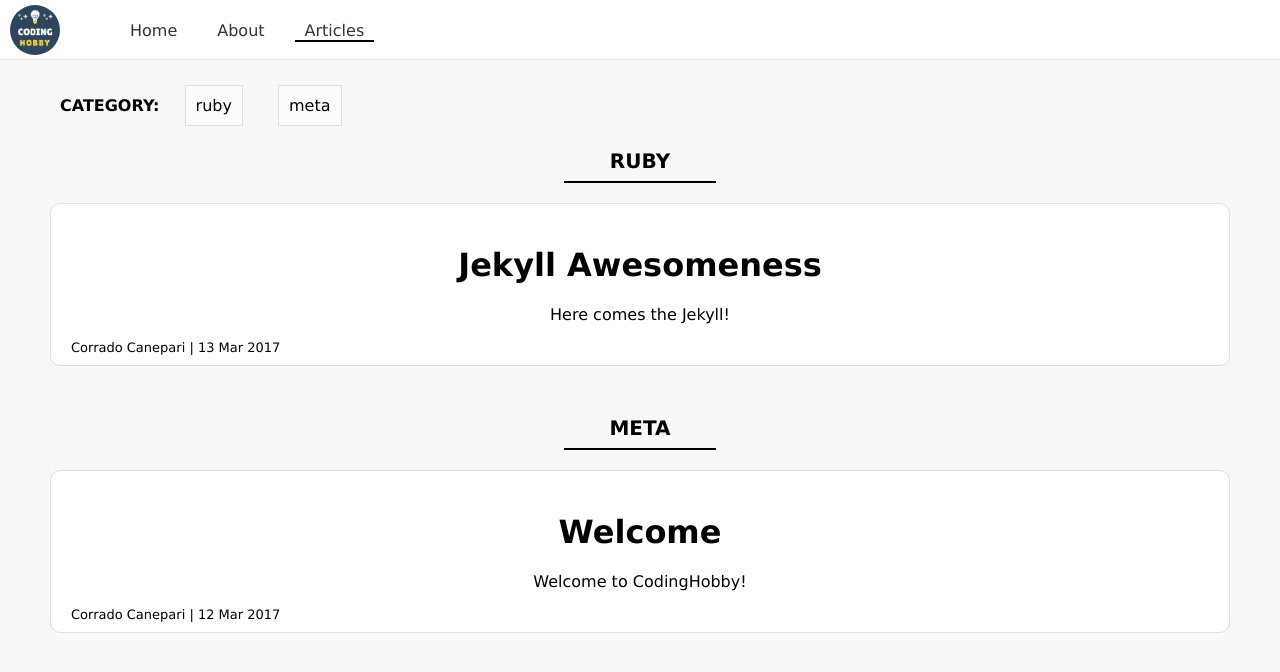
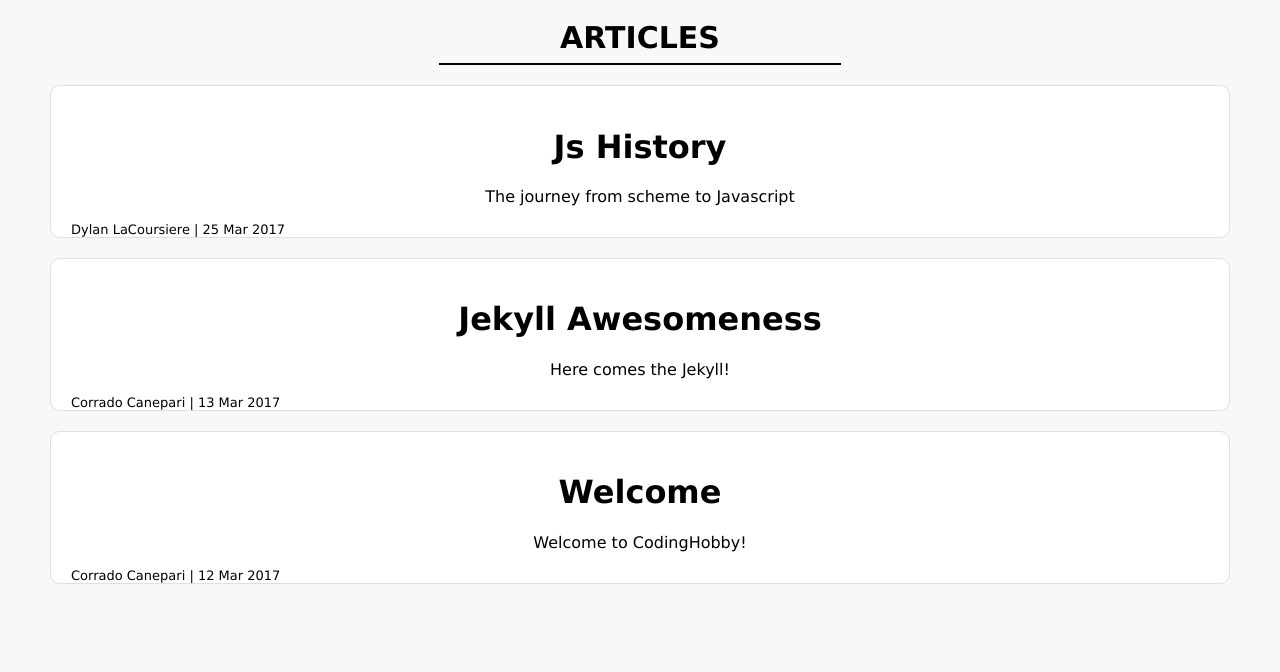
Before and after one commit to CodingHobby/codinghobby.github.io, a Jekyll site: the page built from articles.html, in a window 1280 px wide. Shown: the top 672 px of the page. Built offline with Jekyll 4.4.1, drawn with Linux system fonts in a browser that asks for light colours.

Commit message:
Added History of JS

```diff
--- a/_layouts/articles.html
+++ b/_layouts/articles.html
@@ -6,27 +6,11 @@
 </head>
 
 <body id="articles" class="posts">
-	{% include nav.html %}
-	<div class="page-content-wrapper">
-		<div class="categories">
-			<span class="cat">Category:</span>
-			{% for category_stuff in site.categories reversed %}
-			{% assign category = category_stuff | first %}
-			<a href="/articles#{{category}}">
-				<div class="box category">
-					{{category}}
-				</div>
-			</a>
-			{%endfor%}
-		</div>
-
-		{% assign posts = site.posts | group_by:"categories" %} {% for category_stuff in site.categories reversed %} {% assign category
-		= category_stuff | first %}
 	<div class="title">
-			<h1 name="{{category}}">{{category}}</h1>
+		<h1>Articles</h1>
 		<hr>
 	</div>
-		{% for stuff in posts %} {% for post in stuff.items %} {% if post.categories contains category %}
+	{%for post in site.posts%}
 	<a href="{{post.url}}">
 		<div class="box">
 			<h1> {{post.title}}</h1>
@@ -36,7 +20,7 @@
 			</div>
 		</div>
 	</a>
-		{% endif %} {% endfor %} {% endfor %} {% endfor %}
+	{% endfor %}
 	</div>
 </body>
 
--- /dev/null
+++ b/_posts/2017-03-25-js-history.md
@@ -0,0 +1,51 @@
+---
+date: 2017-03-25
+author: Dylan LaCoursiere
+excerpt: The journey from scheme to Javascript
+layout: post
+category: History
+---
+
+
+In May 1995, Brendan Eich was hired by Netscape with the promise that he could implement a "[scheme in the browser.](https://brendaneich.com/2008/04/popularity/)" He convinced Netscape's boss that a unique, quickly-made language aimed at designers and developers was the right direction for Netscape Navigator, which was fighting tooth-and-claw with Java at the time.
+
+Netscape founder Marc Andreessen named the language prototype Mocha at first, but it went through [several different names](https://www.w3.org/community/webed/wiki/A_Short_History_of_JavaScript) over the next few years.
+
+Netscape decided that the best course of action to make the web more dynamic and accessible to enthusiasts, designers, and developers was to give HTML a simple-to-understand scripting language that laymen could pick up, but could also play alongside larger, more "enterprise-grade" languages like [Java](http://www.computerworld.com.au/article/255293/a-z_programming_languages_javascript/).
+
+The original idea was that the language was meant to be scheme-like, however that idea was [scrapped](http://www.infoworld.com/article/2653798/application-development/javascript-creator-ponders-past--future.html) by Sun in agreements with them and Netscape in December of 1995, as license agreements had to be put in place if it was to be a language that played alongside Java.
+
+Even though Scheme and JavaScript are mostly separate languages nowadays, and indeed throughout their histories, [some features](http://community.schemewiki.org/?scheme-vs-javascript) are common between the languages. Here are some of those common features.
+
+## First-Class Functions
+
+Scheme and JavaScript both support functions as first-class citizens. While functions in JavaScript aren't really functions, but spinoffs of Object(), functions in Scheme are similar to functions in Rust, in that they have implicit return statements and are first-class.
+
+In JavaScript, functions can be set to variables, passed to functions, returned from functions, used in expressions, and many other things. In Scheme it's no different.
+
+## Single Namespace
+
+There really is no true concept of a namespace in either Scheme or JavaScript. The global execution context is considered the only namespace. Languages like Python have implicit namespaces defined by the name of the current file, while languages like C++ have explicit namespaces defined by the user with the `namespace` language keyword. JavaScript didn't inherit any kind of mechanism like this, instead implementing it with the use of IIFEs, but [ES6's modules](http://exploringjs.com/es6/ch_modules.html) might serve a similar role.
+
+## Closures
+
+[Lexical closures](https://en.wikipedia.org/wiki/Closure_(computer_programming)) are a feature of JavaScript's scoping rules applied to functions. If you define a function inside an outer function, along with some local variables, the inner function has access to those other local variables beyond the lifetime of the function's execution, meaning the scoping access is preserved among successive applications of the outer function. Here's one of the simplest examples I can come up with:
+
+<div class ="multiline">
+<pre>
+function closure() {
+    let x = "world"
+    return function() {
+        return "Hello, " + x
+    }
+}
+let clo = closure()
+console.log(clo()) //=> "Hello, world"
+</pre>
+</div>
+
+I made a function (the aformentioned "outer function") called `closure` that defined a local variable `x` and returned another function (the "inner function") that returned the value of "Hello, " plus the value of the local variable in the scope of the outer function.
+
+Successive applications of `clo()` will ensure that `clo()` has access to `x` in every application of it. It's a function that brings a scope along with. This is all closures are. It's a very simple concept, but one that's talked about as if it's hard to understand, difficult, or mysterious.
+
+Scheme is a terse, simple, yet powerful language that has done the computing world good, but in the end, JavaScript is not Scheme. It has a few similarities, and can even be written in a similar way, but the two languages are largely orthogonal. In my opinion, that's how they should stay. JavaScript brought many useful concepts such as higher-order functions and lexical closures to the mainstream programming world, and that it branched off so far can only be a good thing. While many people might think JavaScript broke the web programming world, in a way it made it what it is today, and the language's flexibility is one of its biggest boons contributing to its wide success.
--- a/_sass/3-sections/post.sass
+++ b/_sass/3-sections/post.sass
@@ -1,6 +1,12 @@
 .post
 	.page-content-wrapper
 		margin-top: 100px
+		#heading
+			.title
+				h1
+					font-size: 55px
+				hr
+					width: 400px
 
 	.categories
 		margin-left: 20px
@@ -76,6 +82,11 @@
 		width: 100%
 		text-align: center
 		margin-top: 50px
+		.heading
+			.title
+				font-size: 30px
+
+
 		a
 			color: $text-color
 		.box.article
--- a/_sass/3-sections/posts.sass
+++ b/_sass/3-sections/posts.sass
@@ -2,13 +2,12 @@
 	.box
 		color: $text-color
 		padding-bottom: 0
-		margin-bottom: 50px
+		margin-bottom: 15px
 		.info
 			text-align: left
 			font-size: 13px
-			margin-bottom: 10px
-	hr
-		width: 100px
-
-	.categories
-		margin-left: 60px
+	.title
+		h1
+			font-size: 30px
+		hr
+			width: 400px
```
Also changed, not shown: _layouts/post.html (+5 -2 lines). Lines whose indentation alone changed are shown as unchanged.
